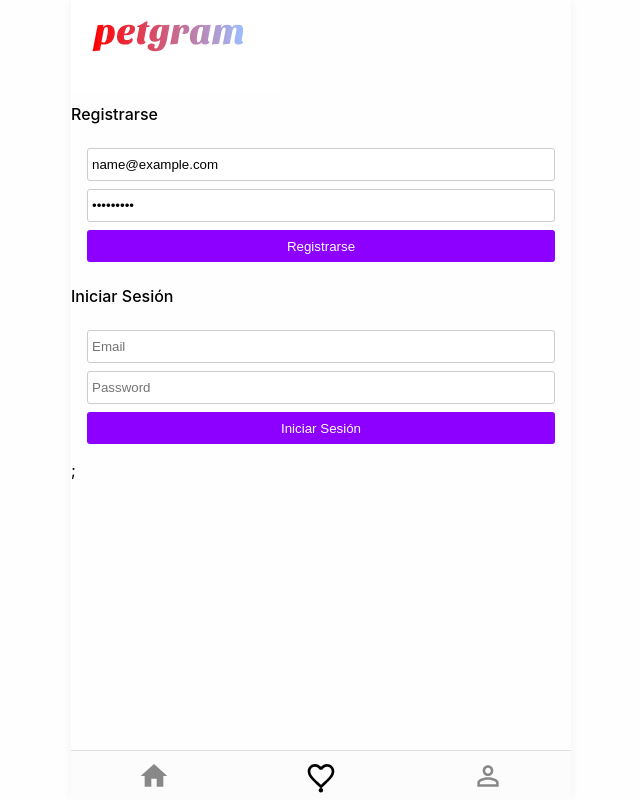
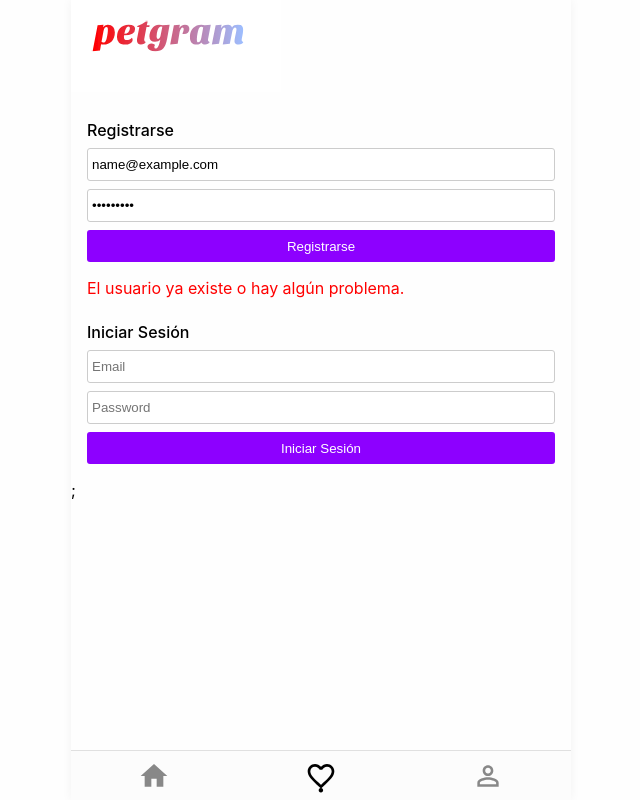
Before and after one commit to Jonatandb/ReactAvanzadoPlatzi, a React app: page /favs in a window 1280 px wide. Both pictures are taken after typing "name@example.com", "Sample123" into the empty fields and a click on the button "Registrarse". Shown: the whole page, without its empty margins (319-959 px from the left). Built offline with nearby package versions, Linux system fonts and the light colour scheme; no server answers.

Commit message:
Controlar estado de carga y error al registrar un usuario

```diff
--- a/src/components/UserForm/index.js
+++ b/src/components/UserForm/index.js
@@ -1,8 +1,13 @@
 import React, { useState, useLayoutEffect } from "react";
 import { useInputValue } from "../../hooks/useInputValue";
-import { Form, Input, Button, Title } from "./styles";
+import { Form, Input, Button, Title, Error } from "./styles";
 
-export const UserForm = ({ onSubmit, title = "UserForm has no title" }) => {
+export const UserForm = ({
+  disabled,
+  error,
+  onSubmit,
+  title = "UserForm has no title",
+}) => {
   const email = useInputValue("");
   const password = useInputValue("");
 
@@ -13,12 +18,18 @@
 
   return (
     <>
-      <Title>{title}</Title>
-      <Form onSubmit={handleSubmit}>
-        <Input placeholder="Email" {...email} />
-        <Input placeholder="Password" {...password} type="password" />
-        <Button>{title}</Button>
+      <Form disabled={disabled} onSubmit={handleSubmit}>
+        <Title>{title}</Title>
+        <Input disabled={disabled} placeholder="Email" {...email} />
+        <Input
+          disabled={disabled}
+          placeholder="Password"
+          {...password}
+          type="password"
+        />
+        <Button disabled={disabled}>{title}</Button>
       </Form>
+      {error && <Error>{error}</Error>}
     </>
   );
 };
--- a/src/components/UserForm/styles.js
+++ b/src/components/UserForm/styles.js
@@ -11,6 +11,9 @@
   padding: 8px 4px;
   display: block;
   width: 100%;
+  &[disabled] {
+    opacity: 0.3;
+  }
 `;
 
 export const Button = styled.button`
@@ -21,6 +24,9 @@
   display: block;
   width: 100%;
   text-align: center;
+  &[disabled] {
+    opacity: 0.3;
+  }
 `;
 
 export const Title = styled.h2`
@@ -28,3 +34,9 @@
   font-weight: 500;
   padding: 8px 0;
 `;
+
+export const Error = styled.span`
+  color: red;
+  fonst-size: 14px;
+  padding: 16px;
+`;
--- a/src/pages/NotRegisterUser.js
+++ b/src/pages/NotRegisterUser.js
@@ -9,13 +9,23 @@
       return (
         <>
           <RegisterMutation>
-            {(register) => {
+            {(register, { data, loading, error }) => {
               const onSubmit = ({ email, password }) => {
                 const input = { email, password };
                 const variables = { input };
                 register({ variables }).then(activateAuth);
               };
-              return <UserForm onSubmit={onSubmit} title="Registrarse" />;
+
+              const errorMsg =
+                error && "El usuario ya existe o hay algún problema.";
+              return (
+                <UserForm
+                  disabled={loading}
+                  error={errorMsg}
+                  onSubmit={onSubmit}
+                  title="Registrarse"
+                />
+              );
             }}
           </RegisterMutation>
           <UserForm onSubmit={activateAuth} title="Iniciar Sesión" />;
```
